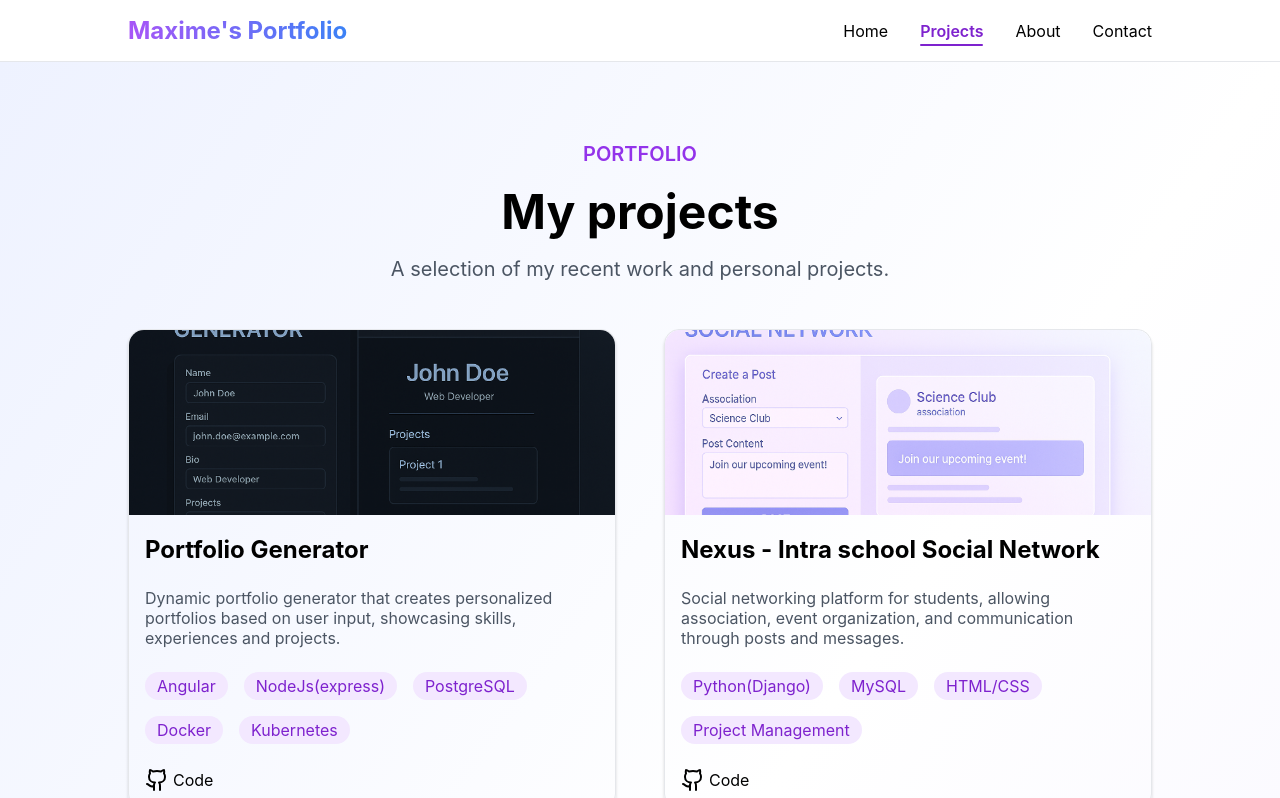
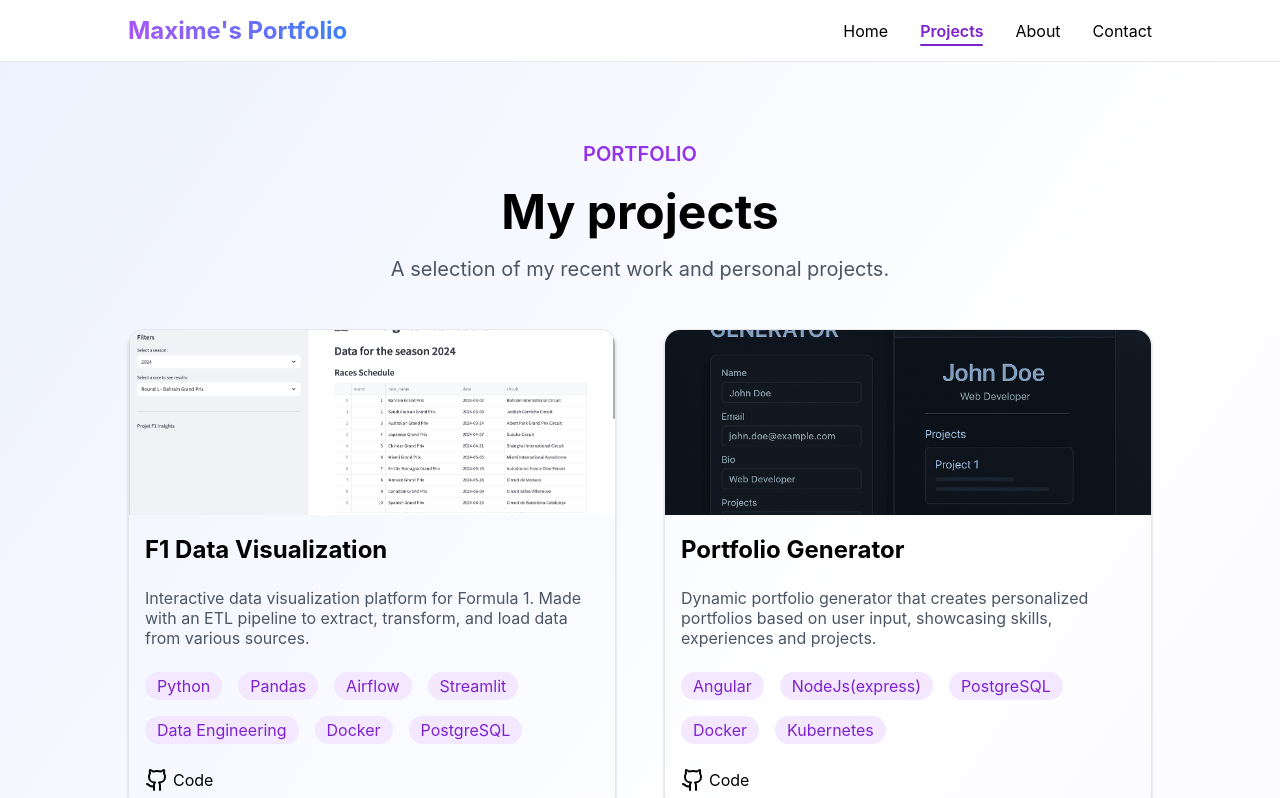
Before and after one commit to lombarma/my-portfolio-v3, an Angular app: page /projects in a window 1280 px wide. Shown: the top 798 px of the page. Built offline with nearby package versions, Linux system fonts and the light colour scheme.

Commit message:
feat(projects): add f1 dataviz project

```diff
--- a/src/app/projects/data/data.constant.ts
+++ b/src/app/projects/data/data.constant.ts
@@ -1,6 +1,25 @@
 import { Card } from '../types/card.type';
 
 export const PROJECTS: Card[] = [
+  {
+    title: 'F1 Data Visualization',
+    description:
+      'Interactive data visualization platform for Formula 1. Made with an ETL pipeline to extract, transform, and load data from various sources.',
+    tags: [
+      'Python',
+      'Pandas',
+      'Airflow',
+      'Streamlit',
+      'Data Engineering',
+      'Docker',
+      'PostgreSQL',
+    ],
+    picture: {
+      path: 'assets/images/f1-insights-dashboard.webp',
+      altDescrption: 'F1 Data Visualization Screenshot',
+    },
+    repoUrl: 'https://github.com/lombarma/f1_data_project',
+  },
   {
     title: 'Portfolio Generator',
     description:
```
Also changed, not shown: public/assets/images/f1-insights-dashboard.webp (added).
